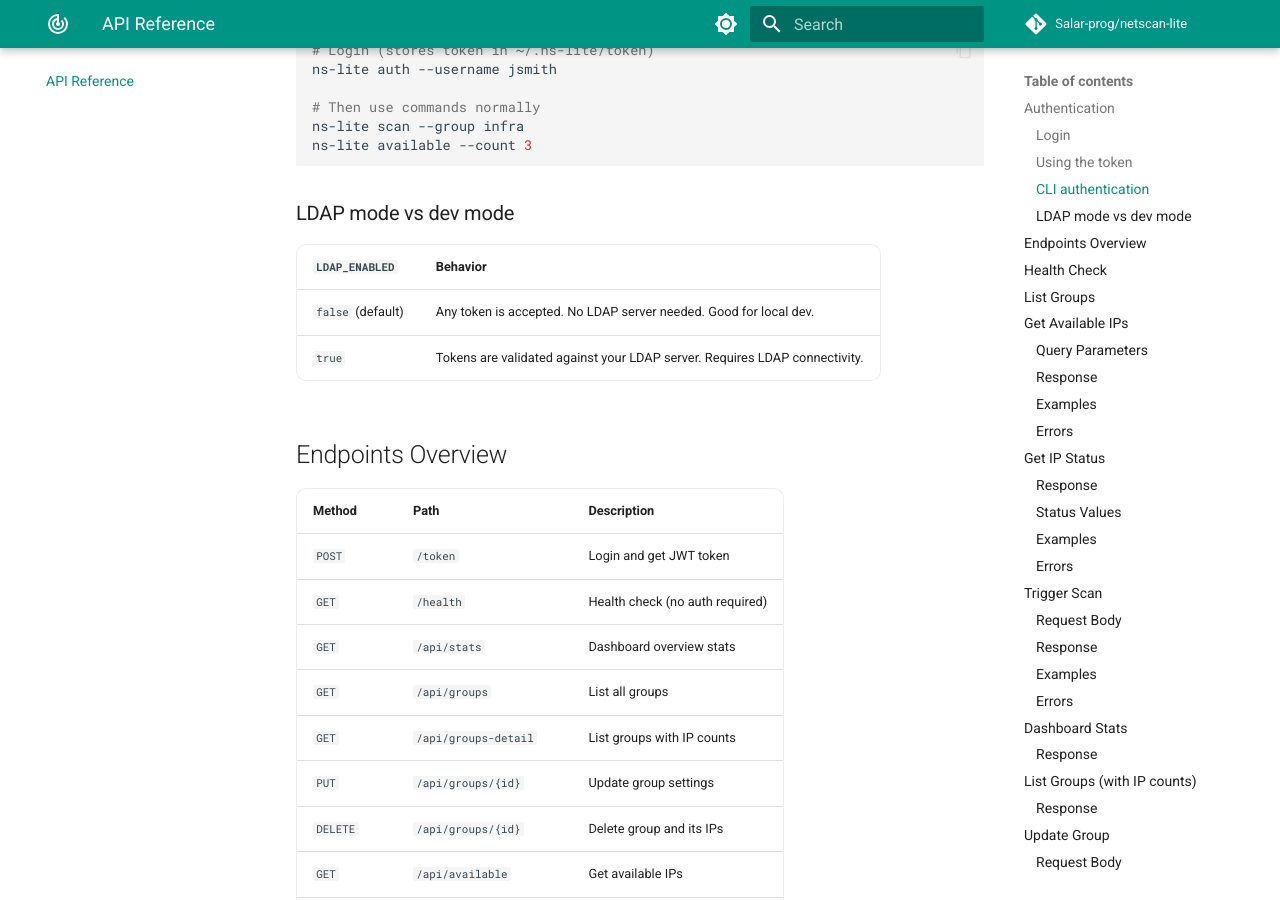
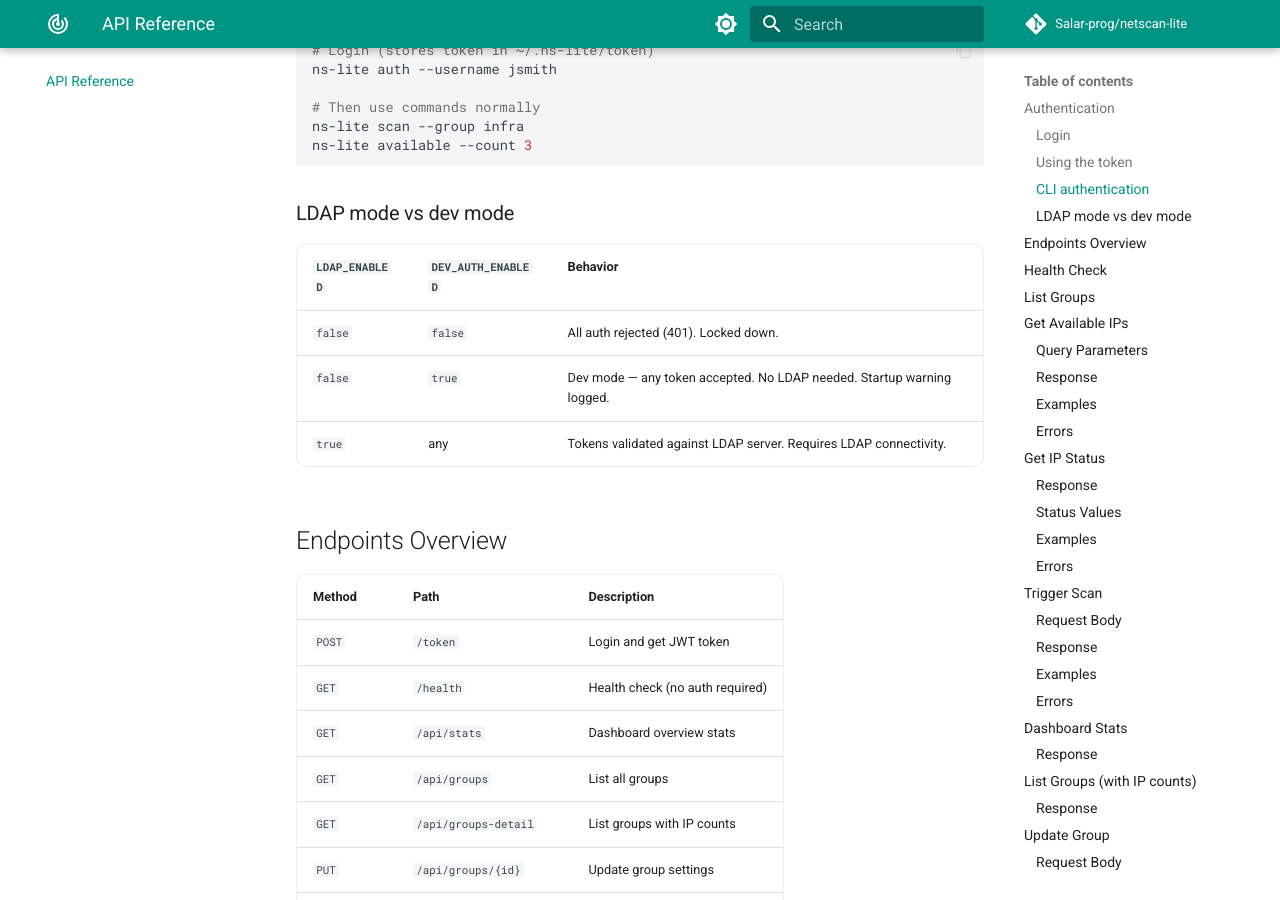
Before and after one commit to Salar-prog/netscan-lite, an MkDocs documentation site: the page built from docs/api.md, in a window 1280 px wide and 900 px high, scrolled down 1226 px. Built offline with MkDocs 1.6.1 and Material for MkDocs 9.7.7, drawn with Linux system fonts in a browser that asks for light colours; comment, search, counter and statistics services are not loaded.

Commit message:
docs: sync all docs with current codebase state
- config.md: add DEV_AUTH_ENABLED to LDAP section
- api.md: rewrite LDAP mode vs dev mode table with DEV_AUTH_ENABLED
- README.md: add DEV_AUTH_ENABLED to LDAP config table
- dashboard.md: update dev mode note to require DEV_AUTH_ENABLED=true
- CHANGELOG.md: comprehensive v0.1.0 entry (15 endpoints, LDAP, dashboard,
  security hardening, Dockerfile, CI pipeline)

```diff
--- a/docs/api.md
+++ b/docs/api.md
@@ -60,10 +60,11 @@ ns-lite available --count 3
 
 ### LDAP mode vs dev mode
 
-| `LDAP_ENABLED` | Behavior |
-|----------------|----------|
-| `false` (default) | Any token is accepted. No LDAP server needed. Good for local dev. |
-| `true` | Tokens are validated against your LDAP server. Requires LDAP connectivity. |
+| `LDAP_ENABLED` | `DEV_AUTH_ENABLED` | Behavior |
+|-----------------|-------------------|----------|
+| `false` | `false` | All auth rejected (401). Locked down. |
+| `false` | `true` | Dev mode — any token accepted. No LDAP needed. Startup warning logged. |
+| `true` | any | Tokens validated against LDAP server. Requires LDAP connectivity. |
 
 ## Endpoints Overview
 
```
Also changed, not shown: CHANGELOG.md (+11 -4 lines), README.md (+1 -0 lines), docs/config.md (+1 -0 lines), docs/dashboard.md (+1 -1 lines).
